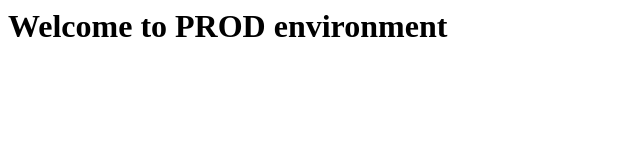
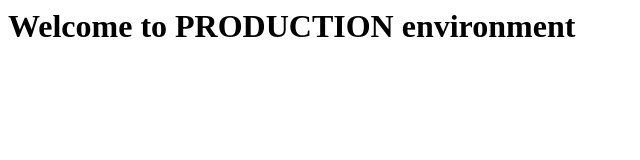
Before and after one commit to khimnguynnn/kustomization, a plain HTML site: page kustomize/overlays/production/index.html in a window 1280 px wide. Shown: the whole page, without its empty margins (0-640 px from the left). Drawn offline with Linux system fonts and the light colour scheme.

Commit message:
test webhook

```diff
--- a/kustomize/overlays/production/index.html
+++ b/kustomize/overlays/production/index.html
@@ -1 +1 @@
-<h1>Welcome to PROD environment</h1>
+<h1>Welcome to PRODUCTION environment</h1>
```
